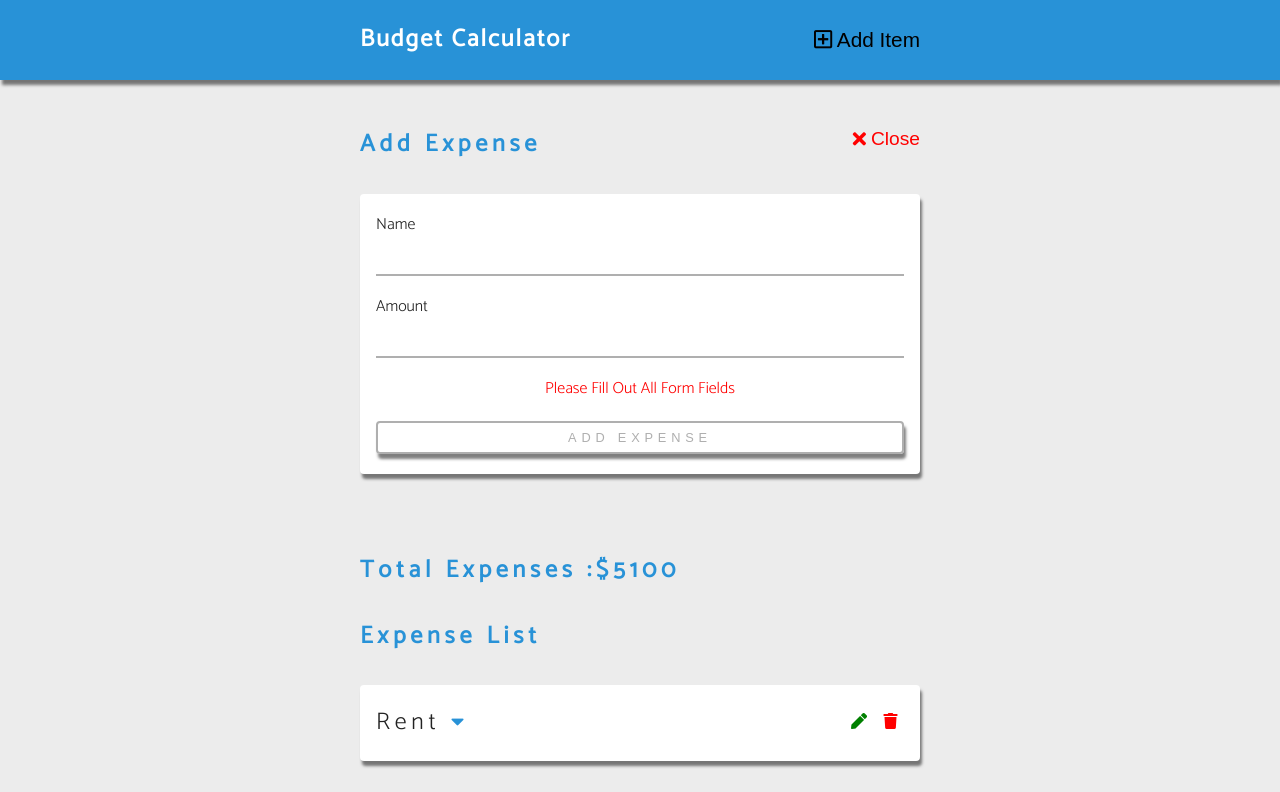
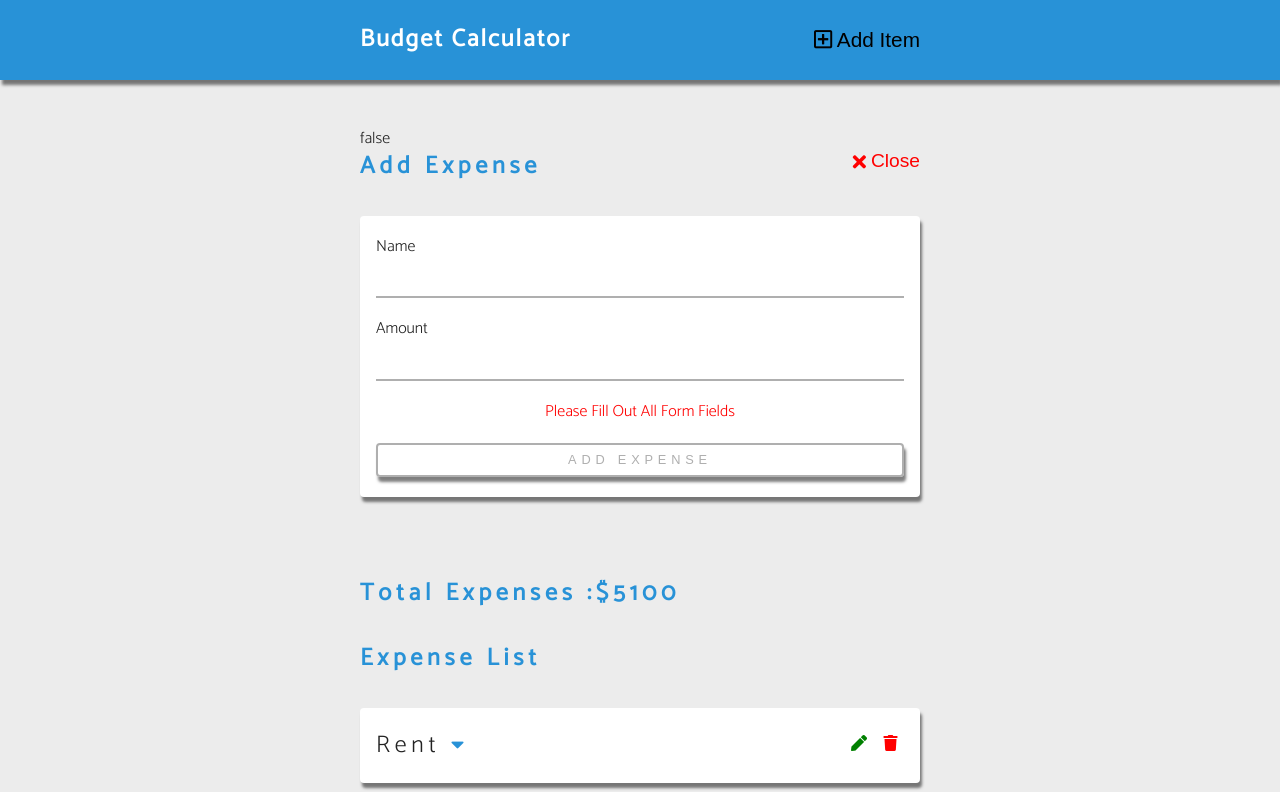
Before and after one commit to BeataJ/budget-calculator-svelte, a Svelte app: page / in a window 1280 px wide. Shown: the top 792 px of the page. Built offline with nearby package versions, Linux system fonts and the light colour scheme.

Commit message:
create isEditing

```diff
--- a/src/App.svelte
+++ b/src/App.svelte
@@ -15,6 +15,7 @@
   let setAmount = null;
   let setId = null;
   // reactive
+  $: isEditing = setId ? true : false;
   $: total = expenses.reduce((acc, curr) => {
     return (acc += curr.amount);
   }, 0);
@@ -43,6 +44,7 @@
 
 <Navbar />
 <main class="content">
+  {isEditing}
   <ExpenseForm {addExpense} name={setName} amount={setAmount} />
   <Totals title="total expenses" {total} />
   <ExpenseList {expenses} />
```
